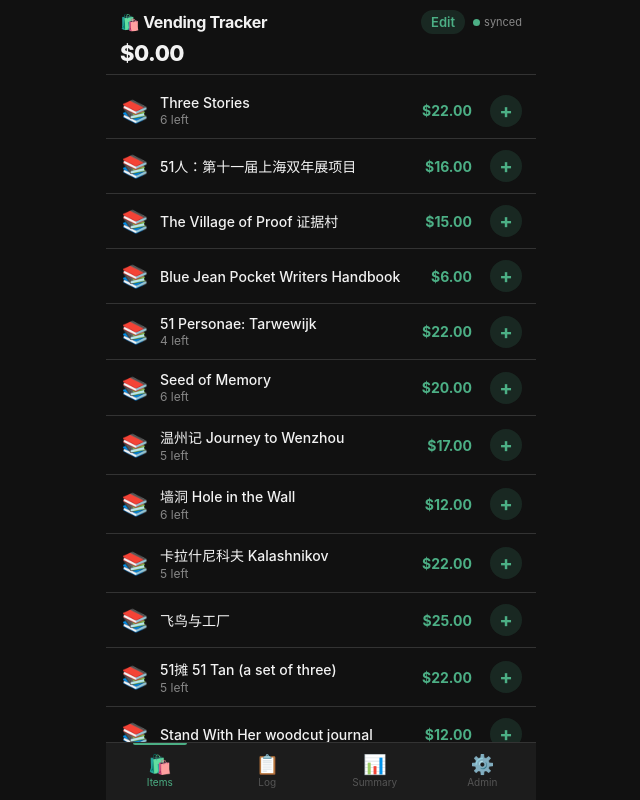
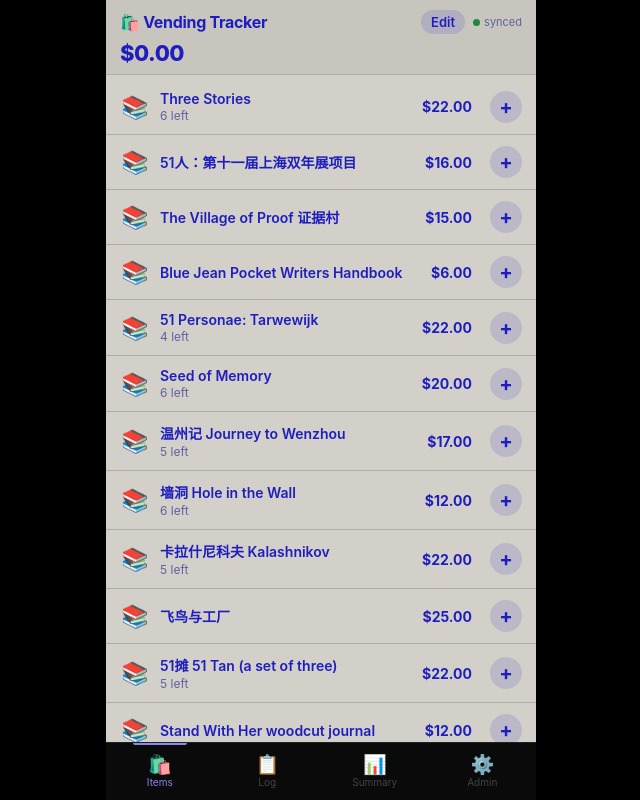
Before and after one commit to tracylin/vending-tracker, a React (Vite) app: page / in a window 1280 px wide. Shown: the whole page, without its empty margins (319-959 px from the left). Built offline with nearby package versions, Linux system fonts and the light colour scheme.

Commit message:
Restyle, fix OOS, undo at top,   reset+restock

```diff
--- a/App.jsx
+++ b/App.jsx
@@ -82,7 +82,7 @@ function ItemRow({ item, cqty, onAdd, onSub }) {
       <span className="ir-emoji">{item.emoji}</span>
       <div className="ir-info">
         <span className="ir-name">{item.name}</span>
-        {item.stock !== null && <span className={`ir-stock${low ? ' warn' : ''}`}>{oos ? 'sold out' : `${item.stock} left`}</span>}
+        {item.stock !== null && <span className={`ir-stock${oos ? ' oos-label' : low ? ' warn' : ''}`}>{oos ? 'sold out' : `${item.stock} left`}</span>}
       </div>
       <span className="ir-price">{fmt(item.price)}</span>
       <div className="ir-ctrl">
@@ -164,7 +164,7 @@ function CartPanel({ cart, items, onQtyChange, onRemove, pay, setPay, note, setN
 
 // ── UndoToast ─────────────────────────────────────────────────────────────────
 function UndoToast({ txn, onUndo, onDone }) {
-  const [s, setS] = useState(30);
+  const [s, setS] = useState(15);
   useEffect(() => {
     const t = setInterval(() => setS(v => { if (v <= 1) { clearInterval(t); onDone(); return 0; } return v - 1; }), 1000);
     return () => clearInterval(t);
@@ -322,7 +322,7 @@ function SummaryView({ txns }) {
 }
 
 // ── AdminView ─────────────────────────────────────────────────────────────────
-function AdminView({ items, sheetsUrl, setSheetsUrl, txns, onReset }) {
+function AdminView({ items, sheetsUrl, setSheetsUrl, txns, onReset, onRestoreStock }) {
   const [url, setUrl] = useState(sheetsUrl);
   const todayN = txns.filter(x => isToday(x.ts)).length;
   return (
@@ -345,9 +345,13 @@ function AdminView({ items, sheetsUrl, setSheetsUrl, txns, onReset }) {
         <input className="aurl" value={url} onChange={e => setUrl(e.target.value)} placeholder="https://script.google.com/macros/s/…/exec" />
         <div className="aacts"><button className="btn-sm" onClick={() => setSheetsUrl(url)}>Save URL</button></div>
       </div>
+      <div className="asec-hdr"><span className="asec-lbl">Stock</span></div>
+      <div className="abox">
+        <button className="btn-restore" onClick={onRestoreStock}>Restore Original Stock (from spreadsheet)</button>
+      </div>
       <div className="asec-hdr"><span className="asec-lbl">Danger</span></div>
       <div className="abox">
-        <button className="btn-danger" onClick={onReset}>Reset Today's Sales ({todayN} transaction{todayN !== 1 ? 's' : ''})</button>
+        <button className="btn-danger" onClick={onReset}>Reset Today's Sales + Restock ({todayN} transaction{todayN !== 1 ? 's' : ''})</button>
       </div>
     </div>
   );
@@ -507,9 +511,25 @@ export default function App() {
   };
 
   const resetToday = () => {
-    if (!confirm("Reset all of today's sales?")) return;
+    if (!confirm("Reset today's sales and restore stock?")) return;
+    const todayTxns = txns.filter(x => isToday(x.ts));
+    const sold = {};
+    todayTxns.forEach(txn => txn.items.forEach(it => { sold[it.id] = (sold[it.id] || 0) + it.qty; }));
+    setItems(p => p.map(it => {
+      const qty = sold[it.id] || 0;
+      if (qty > 0 && it.stock !== null) return { ...it, stock: it.stock + qty };
+      return it;
+    }));
     setTxns(p => p.filter(x => !isToday(x.ts)));
     setUndoTxn(null);
+  };
+
+  const restoreOriginalStock = () => {
+    if (!confirm("Restore all stock to original counts from the spreadsheet?")) return;
+    setItems(p => p.map(it => {
+      const def = DEFAULTS.find(d => d.id === it.id);
+      return def ? { ...it, stock: def.stock } : it;
+    }));
   };
 
   const activeItems = editMode ? editDraft : items.filter(i => i.active);
@@ -534,7 +554,7 @@ export default function App() {
         )}
         {tab === 'log' && <LogView txns={txns} />}
         {tab === 'sum' && <SummaryView txns={txns} />}
-        {tab === 'admin' && <AdminView items={items} sheetsUrl={sheetsUrl} setSheetsUrl={setSheetsUrl} txns={txns} onReset={resetToday} />}
+        {tab === 'admin' && <AdminView items={items} sheetsUrl={sheetsUrl} setSheetsUrl={setSheetsUrl} txns={txns} onReset={resetToday} onRestoreStock={restoreOriginalStock} />}
       </div>
 
       {!editMode && (
--- a/index.css
+++ b/index.css
@@ -1,42 +1,44 @@
 *,*::before,*::after{box-sizing:border-box;margin:0;padding:0}
 :root{
-  --bg:#111;--s1:#1c1c1c;--s2:#252525;--s3:#2e2e2e;--bd:#333;
-  --t1:#f2f2f2;--t2:#888;--t3:#555;
-  --ac:#4caf85;--ac2:rgba(76,175,133,.15);
-  --ve:#3b82f6;--ve2:rgba(59,130,246,.15);
-  --ze:#8b5cf6;--ze2:rgba(139,92,246,.15);
-  --ca:#22c55e;--ca2:rgba(34,197,94,.15);
-  --dn:#ef4444;--dn2:rgba(239,68,68,.15);
-  --warn:#f59e0b;--nav:58px;--r:12px;--r2:8px;
+  --bg:#000;
+  --s1:#C8C5BE;--s2:#D3D0C9;--s3:#BBBAB2;--bd:#AEACA5;
+  --t1:#1E1EBF;--t2:#6060A0;--t3:#9090B8;
+  --ac:#1E1EBF;--ac2:rgba(30,30,191,.13);
+  --ve:#3838D8;--ve2:rgba(56,56,216,.13);
+  --ze:#7733BB;--ze2:rgba(119,51,187,.13);
+  --ca:#1A8844;--ca2:rgba(26,136,68,.13);
+  --dn:#C42020;--dn2:rgba(196,32,32,.13);
+  --warn:#A06600;--nav:58px;--r:12px;--r2:8px;
 }
 html,body,#root{height:100%}
 body{background:var(--bg);color:var(--t1);font-family:-apple-system,BlinkMacSystemFont,'SF Pro Text','Segoe UI',sans-serif;font-size:15px;-webkit-tap-highlight-color:transparent;overscroll-behavior:none}
 #root{display:flex;flex-direction:column;max-width:430px;margin:0 auto;height:100%;overflow:hidden}
 button{cursor:pointer;border:none;background:none;font:inherit;color:inherit}
-input{font:inherit;color:var(--t1);background:var(--s2);border:1px solid var(--bd);border-radius:var(--r2);padding:7px 10px;outline:none}
+input{font:inherit;color:var(--t1);background:var(--s3);border:1px solid var(--bd);border-radius:var(--r2);padding:7px 10px;outline:none}
 input:focus{border-color:var(--ac)}
+input::placeholder{color:var(--t3)}
 input[type=number]{-moz-appearance:textfield}
 input[type=number]::-webkit-outer-spin-button,
 input[type=number]::-webkit-inner-spin-button{-webkit-appearance:none}
 
 /* ── header ── */
-.hdr{background:var(--bg);border-bottom:1px solid var(--bd);padding:10px 14px 8px;flex-shrink:0}
+.hdr{background:var(--s1);border-bottom:1px solid var(--bd);padding:10px 14px 8px;flex-shrink:0}
 .hdr-top{display:flex;justify-content:space-between;align-items:center;margin-bottom:6px;gap:8px}
-.hdr-title{font-size:16px;font-weight:700;letter-spacing:-.3px;flex:1}
+.hdr-title{font-size:16px;font-weight:700;letter-spacing:-.3px;flex:1;color:var(--t1)}
 .hdr-edit-btns{display:flex;align-items:center;gap:8px}
 .btn-edit{font-size:13px;font-weight:600;color:var(--ac);padding:4px 10px;border-radius:20px;background:var(--ac2)}
-.btn-done{font-size:13px;font-weight:700;color:#000;padding:4px 12px;border-radius:20px;background:var(--ac)}
+.btn-done{font-size:13px;font-weight:700;color:#fff;padding:4px 12px;border-radius:20px;background:var(--ac)}
 .btn-cancel{font-size:13px;font-weight:600;color:var(--t2);padding:4px 10px}
-.hdr-edit-title{font-size:15px;font-weight:700;flex:1;text-align:center}
+.hdr-edit-title{font-size:15px;font-weight:700;flex:1;text-align:center;color:var(--t1)}
 .sync{display:flex;align-items:center;gap:4px;font-size:11px;color:var(--t2)}
 .dot{width:7px;height:7px;border-radius:50%;flex-shrink:0}
-.sync-synced .dot{background:var(--ac)}
+.sync-synced .dot{background:var(--ca)}
 .sync-syncing .dot{background:var(--warn);animation:blink 1s infinite}
 .sync-error .dot{background:var(--dn)}
 .sync-offline .dot{background:var(--t3)}
 @keyframes blink{0%,100%{opacity:1}50%{opacity:.3}}
 .hdr-totals{display:flex;align-items:baseline;gap:8px;flex-wrap:wrap}
-.grand{font-size:22px;font-weight:800;letter-spacing:-.5px}
+.grand{font-size:22px;font-weight:800;letter-spacing:-.5px;color:var(--t1)}
 .chips{display:flex;gap:5px}
 .chip{font-size:11px;font-weight:600;padding:2px 8px;border-radius:20px}
 .chip-ve{background:var(--ve2);color:var(--ve)}
@@ -44,30 +46,31 @@ input[type=number]::-webkit-inner-spin-button{-webkit-appearance:none}
 .chip-ca{background:var(--ca2);color:var(--ca)}
 
 /* ── main scroll ── */
-.main{flex:1;overflow-y:auto;overflow-x:hidden;-webkit-overflow-scrolling:touch;min-height:0}
+.main{flex:1;overflow-y:auto;overflow-x:hidden;-webkit-overflow-scrolling:touch;min-height:0;background:var(--s2)}
 
 /* ── item list ── */
-.items-list{padding:8px 0}
-.item-row{display:flex;align-items:center;gap:10px;padding:11px 14px;border-bottom:1px solid var(--bd);transition:background 300ms;user-select:none;-webkit-user-select:none}
-.item-row.flash{background:rgba(76,175,133,.15)}
-.item-row.oos{opacity:.35;pointer-events:none}
+.items-list{padding:4px 0}
+.item-row{display:flex;align-items:center;gap:10px;padding:11px 14px;border-bottom:1px solid var(--bd);transition:background 280ms;user-select:none;-webkit-user-select:none}
+.item-row.flash{background:var(--ac2)}
+.item-row.oos{opacity:.38}
 .ir-emoji{font-size:22px;flex-shrink:0;width:30px;text-align:center}
 .ir-info{flex:1;min-width:0}
-.ir-name{font-size:14px;font-weight:500;display:block;white-space:nowrap;overflow:hidden;text-overflow:ellipsis}
+.ir-name{font-size:14px;font-weight:600;display:block;white-space:nowrap;overflow:hidden;text-overflow:ellipsis;color:var(--t1)}
 .ir-stock{font-size:12px;color:var(--t2);display:block;margin-top:1px}
 .ir-stock.warn{color:var(--warn)}
+.ir-stock.oos-label{color:var(--dn)}
 .ir-price{font-size:14px;font-weight:700;color:var(--ac);flex-shrink:0;min-width:46px;text-align:right}
 .ir-ctrl{display:flex;align-items:center;gap:5px;flex-shrink:0;margin-left:8px}
 .ir-add{width:32px;height:32px;border-radius:50%;background:var(--ac2);color:var(--ac);font-size:20px;font-weight:700;display:flex;align-items:center;justify-content:center;transition:transform 100ms;flex-shrink:0}
 .ir-add:active{transform:scale(.84)}
 .ir-add:disabled{opacity:.3;cursor:not-allowed}
-.qbtn{width:28px;height:28px;border-radius:50%;background:var(--s3);font-size:16px;font-weight:700;display:flex;align-items:center;justify-content:center;transition:transform 100ms;flex-shrink:0}
+.qbtn{width:28px;height:28px;border-radius:50%;background:var(--s3);color:var(--t1);font-size:16px;font-weight:700;display:flex;align-items:center;justify-content:center;transition:transform 100ms;flex-shrink:0}
 .qbtn:active{transform:scale(.84)}
 .qbtn:disabled{opacity:.3;cursor:not-allowed}
-.qnum{font-size:13px;font-weight:700;min-width:22px;text-align:center}
+.qnum{font-size:13px;font-weight:700;min-width:22px;text-align:center;color:var(--t1)}
 
 /* ── edit mode rows ── */
-.edit-row{padding:10px 14px;border-bottom:1px solid var(--bd);background:var(--s2)}
+.edit-row{padding:10px 14px;border-bottom:1px solid var(--bd);background:var(--s1)}
 .er-line1{display:flex;align-items:center;gap:8px;margin-bottom:8px}
 .er-emoji{width:44px;text-align:center;font-size:20px;padding:6px 4px}
 .er-name{flex:1;font-size:14px}
@@ -77,7 +80,7 @@ input[type=number]::-webkit-inner-spin-button{-webkit-appearance:none}
 .er-stock{width:60px;font-size:14px}
 .er-del{margin-left:auto;color:var(--dn);font-size:18px;opacity:.7;padding:4px 6px}
 .er-del:active{opacity:1}
-.btn-add-item{display:block;width:calc(100% - 28px);margin:10px 14px;padding:11px;border-radius:var(--r2);background:var(--s2);border:1.5px dashed var(--bd);color:var(--t2);font-size:14px;font-weight:600;text-align:center;transition:border-color 150ms,color 150ms}
+.btn-add-item{display:block;width:calc(100% - 28px);margin:10px 14px;padding:11px;border-radius:var(--r2);background:var(--s1);border:1.5px dashed var(--bd);color:var(--t2);font-size:14px;font-weight:600;text-align:center;transition:border-color 150ms,color 150ms}
 .btn-add-item:active{border-color:var(--ac);color:var(--ac)}
 
 /* ── cart panel ── */
@@ -90,56 +93,56 @@ input[type=number]::-webkit-inner-spin-button{-webkit-appearance:none}
 .cl{display:flex;align-items:center;gap:8px;padding:9px 0;border-bottom:1px solid var(--bd)}
 .cl:last-of-type{border-bottom:none}
 .cl-emoji{font-size:18px;flex-shrink:0}
-.cl-name{flex:1;font-size:14px;font-weight:500;min-width:0;white-space:nowrap;overflow:hidden;text-overflow:ellipsis}
-.cl-tot{font-size:14px;font-weight:700;min-width:44px;text-align:right;flex-shrink:0}
+.cl-name{flex:1;font-size:14px;font-weight:500;min-width:0;white-space:nowrap;overflow:hidden;text-overflow:ellipsis;color:var(--t1)}
+.cl-tot{font-size:14px;font-weight:700;min-width:44px;text-align:right;flex-shrink:0;color:var(--t1)}
 .cl-rm{color:var(--dn);font-size:18px;width:26px;height:26px;display:flex;align-items:center;justify-content:center;opacity:.6;flex-shrink:0}
 .cl-rm:active{opacity:1}
-.cp-total{display:flex;justify-content:space-between;padding:12px 0 4px;font-size:17px;font-weight:800;border-top:1px solid var(--bd);margin-top:4px}
+.cp-total{display:flex;justify-content:space-between;padding:12px 0 4px;font-size:17px;font-weight:800;border-top:1px solid var(--bd);margin-top:4px;color:var(--t1)}
 .pay-pills{display:flex;gap:8px;margin:12px 0}
-.ppill{flex:1;padding:10px 4px;border-radius:var(--r2);border:1.5px solid var(--bd);font-size:13px;font-weight:700;text-align:center;transition:all 140ms}
+.ppill{flex:1;padding:10px 4px;border-radius:var(--r2);border:1.5px solid var(--bd);font-size:13px;font-weight:700;text-align:center;transition:all 140ms;color:var(--t2)}
 .ppill.s-venmo{background:var(--ve2);border-color:var(--ve);color:var(--ve)}
 .ppill.s-zelle{background:var(--ze2);border-color:var(--ze);color:var(--ze)}
 .ppill.s-cash{background:var(--ca2);border-color:var(--ca);color:var(--ca)}
 .note-input{width:100%;margin-bottom:12px;font-size:14px}
-.btn-sold{width:100%;padding:14px;border-radius:var(--r2);background:var(--ac);color:#000;font-size:16px;font-weight:800;transition:opacity 150ms}
-.btn-sold:disabled{opacity:.35;cursor:not-allowed}
+.btn-sold{width:100%;padding:14px;border-radius:var(--r2);background:var(--ac);color:#fff;font-size:16px;font-weight:800;transition:opacity 150ms;letter-spacing:.2px}
+.btn-sold:disabled{opacity:.3;cursor:not-allowed}
 .btn-sold:not(:disabled):active{opacity:.8}
 
-/* ── undo toast ── */
-.undo{position:fixed;bottom:calc(var(--nav) + 10px);left:50%;transform:translateX(-50%) translateY(120px);background:var(--s2);border:1px solid var(--bd);border-radius:var(--r);padding:10px 14px;display:flex;align-items:center;gap:10px;z-index:40;transition:transform 280ms ease-out;box-shadow:0 6px 24px rgba(0,0,0,.5);min-width:260px;max-width:calc(430px - 24px)}
+/* ── undo toast — top, slim ── */
+.undo{position:fixed;top:10px;left:50%;transform:translateX(-50%) translateY(-70px);background:#1a1a2e;border:1px solid #2d2d50;border-radius:var(--r);padding:8px 14px;display:flex;align-items:center;gap:10px;z-index:40;transition:transform 260ms ease-out;box-shadow:0 4px 20px rgba(0,0,0,.6);min-width:240px;max-width:calc(430px - 24px)}
 .undo.show{transform:translateX(-50%) translateY(0)}
-.u-text{flex:1;font-size:13px;color:var(--t2);white-space:nowrap;overflow:hidden;text-overflow:ellipsis}
-.u-sec{font-size:12px;color:var(--t3);flex-shrink:0}
-.u-btn{color:var(--ac);font-weight:800;font-size:14px;flex-shrink:0}
+.u-text{flex:1;font-size:13px;color:#c0c0d8;white-space:nowrap;overflow:hidden;text-overflow:ellipsis}
+.u-sec{font-size:12px;color:#6060a0;flex-shrink:0}
+.u-btn{color:#8888ee;font-weight:800;font-size:14px;flex-shrink:0}
 
 /* ── confirm overlay ── */
 .overlay{position:fixed;inset:0;background:rgba(0,0,0,.7);z-index:60;display:flex;align-items:center;justify-content:center;padding:24px;backdrop-filter:blur(4px)}
 .confirm-box{background:var(--s1);border:1px solid var(--bd);border-radius:var(--r);padding:24px;width:100%;max-width:320px}
-.confirm-title{font-size:16px;font-weight:700;margin-bottom:8px}
+.confirm-title{font-size:16px;font-weight:700;margin-bottom:8px;color:var(--t1)}
 .confirm-body{font-size:14px;color:var(--t2);margin-bottom:20px}
 .confirm-btns{display:flex;gap:8px}
-.btn-confirm-cancel{flex:1;padding:11px;border-radius:var(--r2);background:var(--s3);font-size:14px;font-weight:600;text-align:center}
+.btn-confirm-cancel{flex:1;padding:11px;border-radius:var(--r2);background:var(--s3);font-size:14px;font-weight:600;text-align:center;color:var(--t1)}
 .btn-confirm-discard{flex:1;padding:11px;border-radius:var(--r2);background:var(--dn2);color:var(--dn);font-size:14px;font-weight:700;text-align:center}
 
 /* ── nav ── */
-.nav{display:flex;background:var(--s1);border-top:1px solid var(--bd);height:var(--nav);flex-shrink:0}
-.ntab{flex:1;display:flex;flex-direction:column;align-items:center;justify-content:center;gap:2px;font-size:10px;color:var(--t3);position:relative;transition:color 100ms}
-.ntab.on{color:var(--ac)}
-.ntab.on::before{content:'';position:absolute;top:0;left:25%;right:25%;height:2px;background:var(--ac);border-radius:0 0 3px 3px}
+.nav{display:flex;background:#0a0a0a;border-top:1px solid #222;height:var(--nav);flex-shrink:0}
+.ntab{flex:1;display:flex;flex-direction:column;align-items:center;justify-content:center;gap:2px;font-size:10px;color:#444;position:relative;transition:color 100ms}
+.ntab.on{color:#8888ee}
+.ntab.on::before{content:'';position:absolute;top:0;left:25%;right:25%;height:2px;background:#8888ee;border-radius:0 0 3px 3px}
 .nicon{font-size:19px;line-height:1}
 
 /* ── log ── */
-.fbar{display:flex;gap:6px;padding:10px 12px;border-bottom:1px solid var(--bd)}
-.fchip{padding:5px 12px;border-radius:20px;font-size:13px;font-weight:500;background:var(--s2);color:var(--t2)}
-.fchip.on{background:var(--ac);color:#000}
+.fbar{display:flex;gap:6px;padding:10px 12px;border-bottom:1px solid var(--bd);background:var(--s1)}
+.fchip{padding:5px 12px;border-radius:20px;font-size:13px;font-weight:500;background:var(--s3);color:var(--t2)}
+.fchip.on{background:var(--ac);color:#fff}
 .txrow{padding:12px 14px;border-bottom:1px solid var(--bd);cursor:pointer}
 .txmain{display:flex;align-items:flex-start;gap:8px}
 .txtime{font-size:12px;color:var(--t2);min-width:42px;flex-shrink:0;padding-top:2px}
 .txinfo{flex:1;min-width:0}
-.txsum{font-size:14px;font-weight:500;white-space:nowrap;overflow:hidden;text-overflow:ellipsis}
+.txsum{font-size:14px;font-weight:500;white-space:nowrap;overflow:hidden;text-overflow:ellipsis;color:var(--t1)}
 .txnote{font-size:12px;color:var(--t2);margin-top:2px;font-style:italic}
 .txr{display:flex;flex-direction:column;align-items:flex-end;gap:3px;flex-shrink:0}
-.txtot{font-size:14px;font-weight:800}
+.txtot{font-size:14px;font-weight:800;color:var(--t1)}
 .txlines{overflow:hidden;max-height:0;transition:max-height 220ms ease-out}
 .txlines.open{max-height:300px}
 .txli{font-size:13px;color:var(--t2);padding:3px 0 3px 50px;display:flex;justify-content:space-between}
@@ -148,10 +151,10 @@ input[type=number]::-webkit-inner-spin-button{-webkit-appearance:none}
 .sw{padding:14px}
 .totcard{background:var(--s1);border:1px solid var(--bd);border-radius:var(--r);padding:18px;text-align:center;margin-bottom:12px}
 .totlbl{font-size:11px;color:var(--t2);text-transform:uppercase;letter-spacing:.8px;margin-bottom:4px}
-.totamt{font-size:36px;font-weight:900;letter-spacing:-1px}
+.totamt{font-size:36px;font-weight:900;letter-spacing:-1px;color:var(--t1)}
 .statrow{display:flex;gap:10px;margin-bottom:12px}
 .statcard{flex:1;background:var(--s1);border:1px solid var(--bd);border-radius:var(--r);padding:14px;text-align:center}
-.statval{font-size:22px;font-weight:800}
+.statval{font-size:22px;font-weight:800;color:var(--t1)}
 .statlbl{font-size:11px;color:var(--t2);margin-top:2px}
 .sumsec{background:var(--s1);border:1px solid var(--bd);border-radius:var(--r);padding:14px 16px;margin-bottom:12px}
 .seclbl{font-size:11px;color:var(--t2);text-transform:uppercase;letter-spacing:.8px;margin-bottom:12px}
@@ -161,14 +164,14 @@ input[type=number]::-webkit-inner-spin-button{-webkit-appearance:none}
 .mbg{flex:1;height:5px;background:var(--s3);border-radius:3px;overflow:hidden}
 .mbar{height:100%;border-radius:3px;transition:width 500ms ease-out}
 .mbar-ve{background:var(--ve)}.mbar-ze{background:var(--ze)}.mbar-ca{background:var(--ca)}
-.mamt{font-size:13px;font-weight:700;min-width:52px;text-align:right}
+.mamt{font-size:13px;font-weight:700;min-width:52px;text-align:right;color:var(--t1)}
 .mpct{font-size:12px;color:var(--t2);min-width:32px;text-align:right}
 .toprow{display:flex;align-items:center;gap:8px;padding:8px 0;border-bottom:1px solid var(--bd)}
 .toprow:last-child{border-bottom:none}
 .toprank{font-size:12px;color:var(--t3);min-width:14px}
-.topname{flex:1;font-size:14px;font-weight:500}
+.topname{flex:1;font-size:14px;font-weight:500;color:var(--t1)}
 .topcnt{font-size:12px;color:var(--t2)}
-.toprev{font-size:14px;font-weight:700;min-width:46px;text-align:right}
+.toprev{font-size:14px;font-weight:700;min-width:46px;text-align:right;color:var(--t1)}
 
 /* ── admin ── */
 .aw{padding:14px}
@@ -179,14 +182,15 @@ input[type=number]::-webkit-inner-spin-button{-webkit-appearance:none}
 .arow:last-child{border-bottom:none}
 .aemoji{font-size:19px}
 .ainfo{flex:1}
-.aname{font-size:14px;font-weight:500}
+.aname{font-size:14px;font-weight:500;color:var(--t1)}
 .asub{font-size:12px;color:var(--t2);margin-top:1px}
 .abox{background:var(--s1);border:1px solid var(--bd);border-radius:var(--r);padding:14px 16px;margin-bottom:16px}
 .albl{font-size:12px;color:var(--t2);margin-bottom:8px}
 .aurl{width:100%;font-size:13px}
 .aacts{display:flex;gap:8px;margin-top:10px}
 .btn-sm{padding:8px 14px;border-radius:var(--r2);font-size:13px;font-weight:500;background:var(--s3);color:var(--t1)}
-.btn-danger{width:100%;padding:12px;border-radius:var(--r2);background:var(--dn2);color:var(--dn);font-size:14px;font-weight:700}
+.btn-danger{width:100%;padding:12px;border-radius:var(--r2);background:var(--dn2);color:var(--dn);font-size:14px;font-weight:700;margin-bottom:8px}
+.btn-restore{width:100%;padding:12px;border-radius:var(--r2);background:var(--ac2);color:var(--ac);font-size:14px;font-weight:700}
 
 /* ── empty ── */
 .empty{text-align:center;padding:52px 24px;color:var(--t2)}
```
Also changed, not shown: apps-script.js (+9 -1 lines), 7678d43b72c6a29a8ad353dfcb783588.jpg (added).
